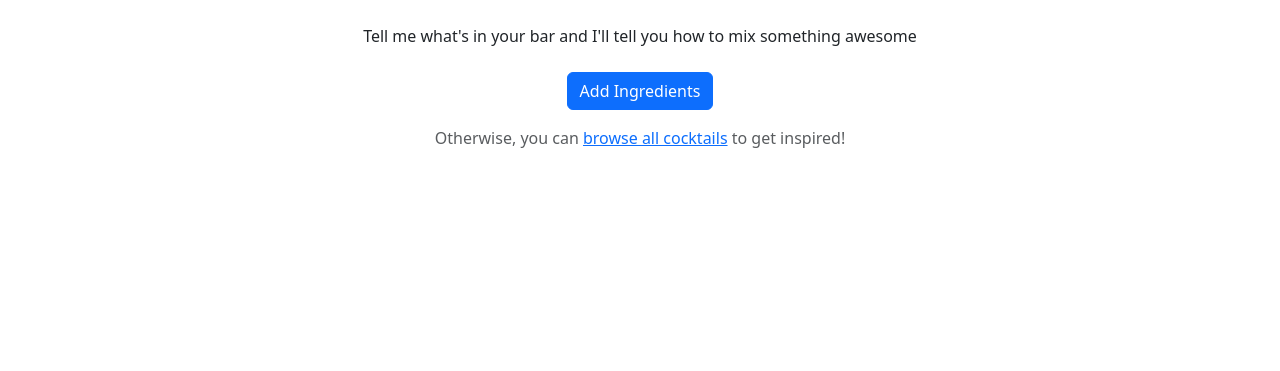
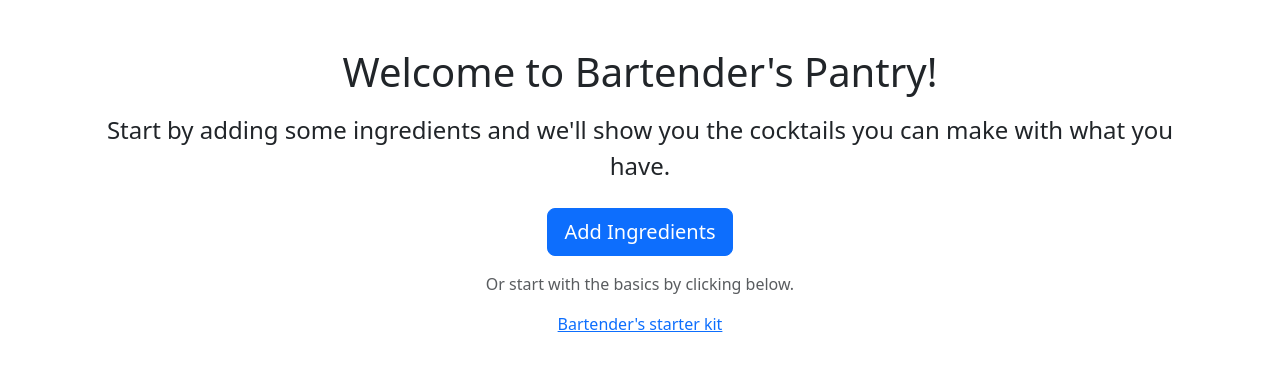
Before and after one commit to Bojangler/bartenders_caddie, a Flask app: page / in a window 1280 px wide. Shown: the part 56-427 px from the top of the page. Run offline with Flask 3, Linux system fonts and the light colour scheme; some libraries are stand-ins or nearby versions.

Commit message:
Add welcome screen and bartender's starter kit screen

```diff
--- a/app.py
+++ b/app.py
@@ -229,5 +229,18 @@ def add_to_inventory():
         print(f"{ingredient} is already in inventory or invalid.")  # Debugging line
     return redirect(url_for("index", expand="ingredients"))
 
+@app.route('/add_starter_kit')
+def add_starter_kit():
+    # Starter kit ingredients
+    starter_kit = ['Gin', 'Bourbon', 'Vodka', 'Lime', 'Lime Juice', 'Simple Syrup', 'Club Soda', 'Soda Water', 'Triple Sec']
+
+    # Add ingredients to the user's inventory
+    inventory = session.get('inventory', [])
+    inventory = list(set(inventory + starter_kit))  # Avoid duplicates
+    session['inventory'] = inventory
+
+    # Redirect back to the index page
+    return redirect(url_for('index'))
+
 if __name__ == "__main__":
     app.run(debug=True)  # Replace with app.run(debug=True) if you want to run in debug mode
--- a/templates/index.html
+++ b/templates/index.html
@@ -42,7 +42,7 @@ Bartender's Caddie Beta
 
 
     <div class="container">
-
+        {% if inventory %}
             <!-- Cocktails You Can Make Section -->
             <div class="mb-4">
                 {% if cocktails_you_can_make %}
@@ -61,18 +61,35 @@ Bartender's Caddie Beta
                         {% endfor %}
                     </ul>
                     <p class="text-center">
-                    <a href="{{ url_for('all_cocktails') }}" class="text-primary">View all cocktails</a> <!-- Changed to text link -->
+                        <a href="{{ url_for('all_cocktails') }}" class="text-primary">View all cocktails</a>
                     </p>
                 {% else %}
                     <p class="text-center text-dark mt-4">Tell me what's in your bar and I'll tell you how to mix something awesome</p>
                     <div class="text-center mt-4">
-                <button type="button" class="btn btn-primary" data-bs-toggle="modal" data-bs-target="#ingredientsModal">
+    <button type="button" class="btn btn-primary btn-lg" data-bs-toggle="modal" data-bs-target="#ingredientsModal">
         Add Ingredients
     </button>
+    <p class="text-muted mt-3">Or start with the basics by clicking below.</p>
+    <a href="{{ url_for('add_starter_kit') }}" class="text-primary">Bartender's starter kit</a>
 </div>
                     <p class="text-center text-muted mt-3">
                         Otherwise, you can <a href="{{ url_for('all_cocktails') }}" class="text-primary">browse all cocktails</a> to get inspired!
                     </p>
+                {% endif %}
+            </div>
+        {% else %}
+            <!-- Welcome Screen -->
+            <div class="text-center mt-5">
+                <h1>Welcome to Bartender's Pantry!</h1>
+                <p class="text-dark fs-4 mt-3">Start by adding some ingredients and we'll show you the cocktails you can make with what you have.</p>
+                <div class="text-center mt-4">
+                    <button type="button" class="btn btn-primary btn-lg" data-bs-toggle="modal" data-bs-target="#ingredientsModal">
+                        Add Ingredients
+                    </button>
+                    <p class="text-muted mt-3">Or start with the basics by clicking below.</p>
+                    <a href="{{ url_for('add_starter_kit') }}" class="text-primary">Bartender's starter kit</a>
+                </div>
+            </div>
         {% endif %}
     </div>
 
```
Lines whose indentation alone changed are shown as unchanged.
